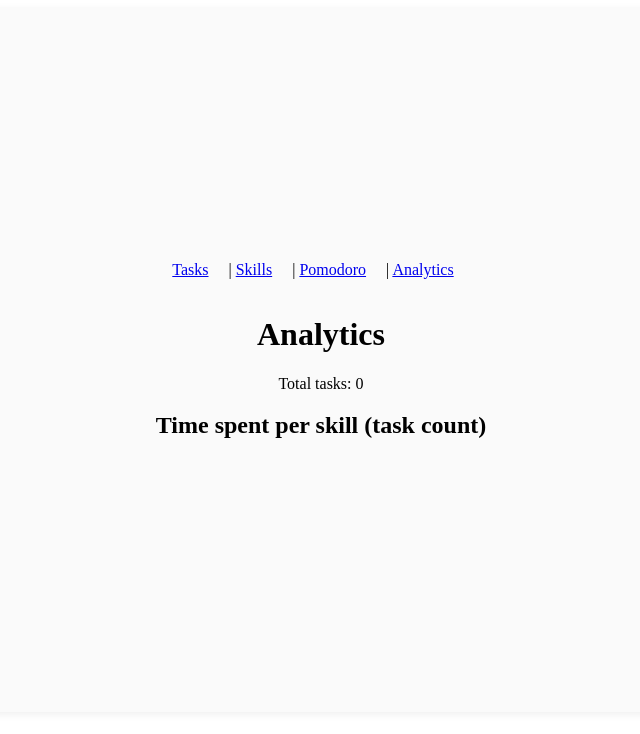
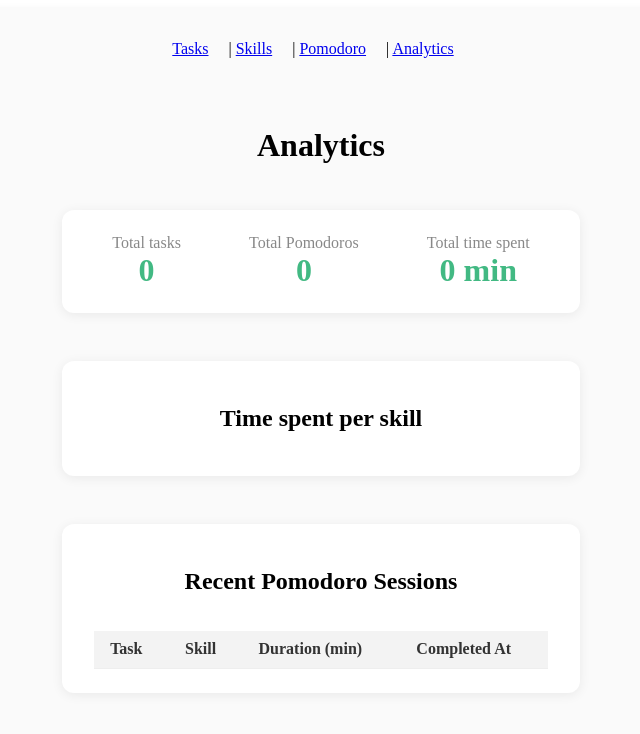
Before and after one commit to rebeccafitzpatr/tasko, a Vue app: page /analytics in a window 1280 px wide. Shown: the top 734 px of the page, without its empty margins (319-959 px from the left). Built offline with nearby package versions, Linux system fonts and the light colour scheme.

Commit message:
improve analysis page

```diff
--- a/src/views/AnalyticsView.vue
+++ b/src/views/AnalyticsView.vue
@@ -1,16 +1,61 @@
+
 <template>
-  <div>
+  <div class="analytics-root">
     <h1>Analytics</h1>
-    <div>
-      <p>Total tasks: {{ tasks.length }}</p>
-      <h2>Time spent per skill (task count)</h2>
-      <ul>
-        <li v-for="skill in skills" :key="skill.id">
-          {{ skill.name }}: {{ countTasksForSkill(skill.id) }} tasks under this skillset
-          <br />
-          Time spent on {{ skill.name }}: {{ totalMinutesForSkill(skill.id) }} minutes
+    <div class="analytics-summary card">
+      <div class="summary-item">
+        <span class="summary-label">Total tasks</span>
+        <span class="summary-value">{{ tasks.length }}</span>
+      </div>
+      <div class="summary-item">
+        <span class="summary-label">Total Pomodoros</span>
+        <span class="summary-value">{{ totalPomodoros }}</span>
+      </div>
+      <div class="summary-item">
+        <span class="summary-label">Total time spent</span>
+        <span class="summary-value">{{ totalMinutes }} min</span>
+      </div>
+    </div>
+    <div class="card">
+      <h2>Time spent per skill</h2>
+      <ul class="skill-list">
+        <li v-for="skill in skills" :key="skill.id" class="skill-card">
+          <div class="skill-title">{{ skill.name }}</div>
+          <div class="skill-metrics">
+            <span>{{ countTasksForSkill(skill.id) }} tasks</span>
+            <span>{{ totalPomodorosForSkill(skill.id) }} Pomodoros</span>
+            <span>{{ totalMinutesForSkill(skill.id) }} min</span>
+          </div>
+          <div class="skill-periods">
+            <span>Today: <b>{{ totalMinutesForSkillPerDay(skill.id) }}</b> min</span>
+            <span>This week: <b>{{ totalMinutesForSkillPerWeek(skill.id) }}</b> min</span>
+            <span>This year: <b>{{ totalMinutesForSkillPerYear(skill.id) }}</b> min</span>
+          </div>
         </li>
       </ul>
+    </div>
+    <div class="card">
+      <h2>Recent Pomodoro Sessions</h2>
+      <div class="table-responsive">
+        <table class="analytics-table">
+          <thead>
+            <tr>
+              <th>Task</th>
+              <th>Skill</th>
+              <th>Duration (min)</th>
+              <th>Completed At</th>
+            </tr>
+          </thead>
+          <tbody>
+            <tr v-for="log in recentPomodoros" :key="log.completedAt + log.taskId">
+              <td>{{ getTaskName(log.taskId) }}</td>
+              <td>{{ getSkillName(log.skillId) }}</td>
+              <td>{{ log.duration }}</td>
+              <td>{{ formatDateTime(log.completedAt) }}</td>
+            </tr>
+          </tbody>
+        </table>
+      </div>
     </div>
   </div>
 </template>
@@ -24,24 +69,170 @@ const skillStore = useSkillStore()
 
 const tasks = taskStore.tasks
 const skills = skillStore.skills
-//const pomodoroLog = taskStore.pomodoroLog
+const pomodoroLog = taskStore.pomodoroLog
 
 function countTasksForSkill(skillId: string) {
   return tasks.filter(t => t.skillId === skillId).length
 }
 
+function totalPomodorosForSkill(skillId: string) {
+  return pomodoroLog.filter(log => log.skillId === skillId).length
+}
+
 function totalMinutesForSkill(skillId: string) {
-  return tasks
-    .filter(t => t.skillId === skillId)
-    .reduce((sum, t) => sum + (t.minutesSpent || 0), 0)
+  return pomodoroLog
+    .filter(log => log.skillId === skillId)
+    .reduce((sum, log) => sum + log.duration, 0)
 }
-/*
+
 function totalMinutesForSkillPerDay(skillId: string) {
   const today = new Date().toISOString().slice(0, 10)
   return pomodoroLog
     .filter(log => log.skillId === skillId && log.completedAt.slice(0, 10) === today)
     .reduce((sum, log) => sum + log.duration, 0)
+}
 
+function totalMinutesForSkillPerWeek(skillId: string) {
+  const now = new Date()
+  const startOfWeek = new Date(now)
+  startOfWeek.setDate(now.getDate() - now.getDay())
+  startOfWeek.setHours(0,0,0,0)
+  return pomodoroLog
+    .filter(log => {
+      const d = new Date(log.completedAt)
+      return log.skillId === skillId && d >= startOfWeek && d <= now
+    })
+    .reduce((sum, log) => sum + log.duration, 0)
 }
-*/
+
+function totalMinutesForSkillPerYear(skillId: string) {
+  const now = new Date()
+  const startOfYear = new Date(now.getFullYear(), 0, 1)
+  return pomodoroLog
+    .filter(log => {
+      const d = new Date(log.completedAt)
+      return log.skillId === skillId && d >= startOfYear && d <= now
+    })
+    .reduce((sum, log) => sum + log.duration, 0)
+}
+
+const totalPomodoros = pomodoroLog.length
+const totalMinutes = pomodoroLog.reduce((sum, log) => sum + log.duration, 0)
+
+function getTaskName(taskId: string) {
+  const task = tasks.find(t => t.id === taskId)
+  return task ? task.name : 'Unknown'
+}
+function getSkillName(skillId: string) {
+  const skill = skills.find(s => s.id === skillId)
+  return skill ? skill.name : 'Unknown'
+}
+function formatDateTime(dt: string) {
+  const d = new Date(dt)
+  return d.toLocaleString()
+}
+
+const recentPomodoros = pomodoroLog.slice(-10).reverse()
+// ...existing script code...
 </script>
+
+<style scoped>
+.analytics-root {
+  max-width: 900px;
+  margin: 0 auto;
+  padding: 2rem 1rem;
+  display: flex;
+  flex-direction: column;
+  align-items: center;
+}
+
+.card {
+  background: #fff;
+  border-radius: 12px;
+  box-shadow: 0 2px 12px rgba(0,0,0,0.07);
+  padding: 1.5rem 2rem;
+  margin: 1.5rem 0;
+  width: 100%;
+  max-width: 700px;
+}
+
+.analytics-summary {
+  display: flex;
+  justify-content: space-around;
+  gap: 2rem;
+  margin-bottom: 1.5rem;
+}
+.summary-item {
+  display: flex;
+  flex-direction: column;
+  align-items: center;
+}
+.summary-label {
+  color: #888;
+  font-size: 1em;
+}
+.summary-value {
+  font-size: 2em;
+  font-weight: bold;
+  color: #42b983;
+}
+
+.skill-list {
+  list-style: none;
+  padding: 0;
+  margin: 0;
+  display: flex;
+  flex-wrap: wrap;
+  gap: 1.5rem;
+}
+.skill-card {
+  background: #f8fafc;
+  border-radius: 10px;
+  box-shadow: 0 1px 4px rgba(0,0,0,0.04);
+  padding: 1rem 1.5rem;
+  min-width: 180px;
+  flex: 1 1 220px;
+  display: flex;
+  flex-direction: column;
+  align-items: flex-start;
+}
+.skill-title {
+  font-weight: bold;
+  font-size: 1.1em;
+  margin-bottom: 0.5em;
+}
+.skill-metrics {
+  display: flex;
+  gap: 1.2em;
+  margin-bottom: 0.5em;
+  color: #333;
+}
+.skill-periods {
+  display: flex;
+  gap: 1.2em;
+  font-size: 0.95em;
+  color: #666;
+}
+
+.table-responsive {
+  overflow-x: auto;
+}
+.analytics-table {
+  width: 100%;
+  border-collapse: collapse;
+  margin-top: 1em;
+}
+.analytics-table th, .analytics-table td {
+  padding: 0.6em 1em;
+  border-bottom: 1px solid #eee;
+  text-align: left;
+}
+.analytics-table th {
+  background: #f3f3f3;
+  color: #333;
+  font-weight: 600;
+}
+.analytics-table tr:last-child td {
+  border-bottom: none;
+}
+</style>
```
